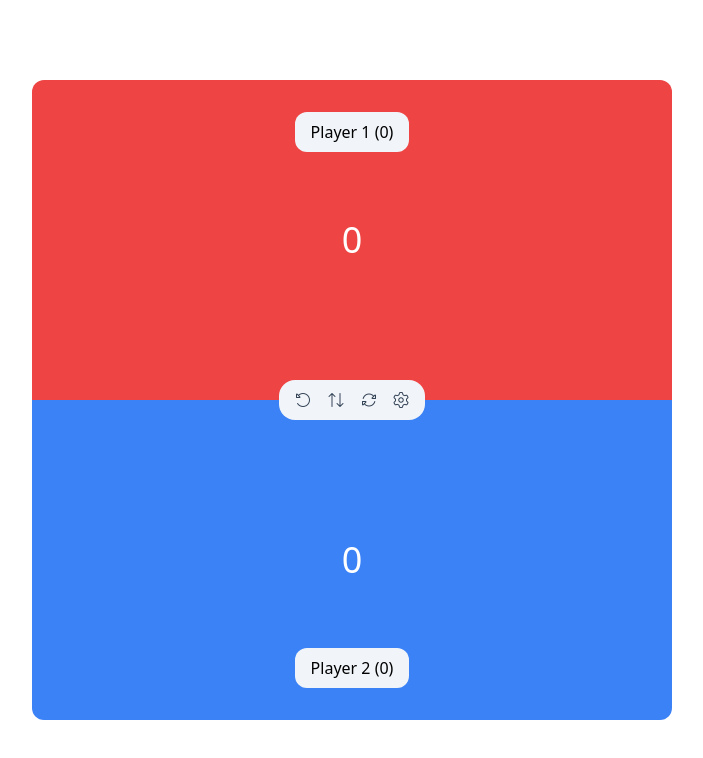
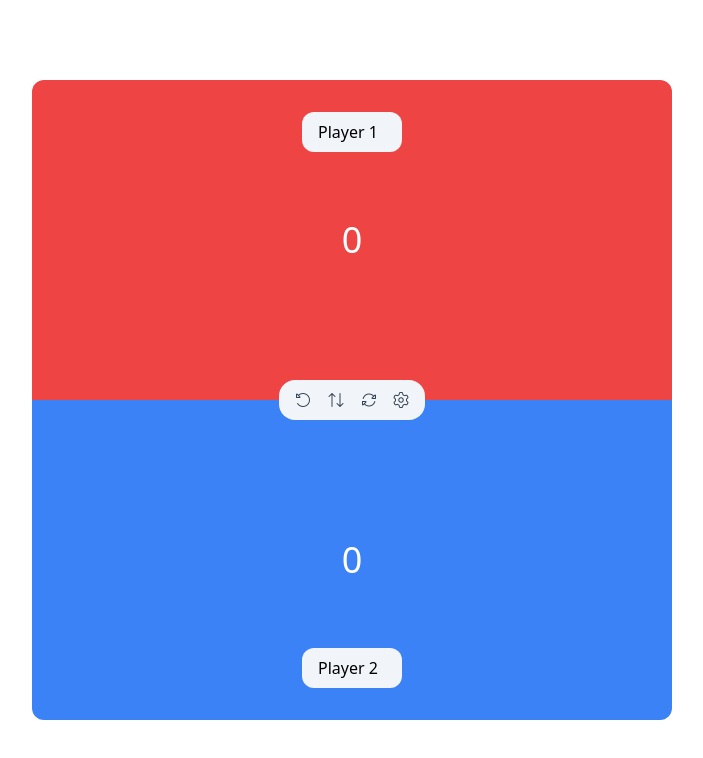
Before and after one commit to dwiwijaya/scoreleague, a Vue app: page / in a window 1280 px wide. Shown: the top 758 px of the page, without its empty margins (288-991 px from the left). Built offline with nearby package versions, Linux system fonts and the light colour scheme.

Commit message:
style: change medal to icon

```diff
--- a/src/components/Scoreboard.vue
+++ b/src/components/Scoreboard.vue
@@ -114,8 +114,10 @@ function saveName() {
       <!-- Player 1 -->
       <div :class="[colorPlayerOne, 'flex-1 flex items-center justify-center sm:rounded-t-xl']" @click="incrementScore('one')">
         <div class="absolute top-8 bg-slate-100 rounded-xl px-4 py-2 flex gap-2 items-center group">
-          <i v-if="scorePlayerOne > scorePlayerTwo" class="fad fa-crown text-orange-400"></i>
-          {{ playerOne }} ({{ medalsPlayerOne }})
+          {{ playerOne }}
+          <div class="flex items-center">
+            <i v-for="i in medalsPlayerOne" :key="i" class="fad fa-medal text-orange-400"></i>
+          </div>
           <button @click.stop="openModal('one')" class="hidden group-hover:block">
             <i class="fa-xs fal fa-pen"></i>
           </button>
@@ -135,8 +137,10 @@ function saveName() {
       <div :class="[colorPlayerTwo, 'flex-1 flex items-center justify-center sm:rounded-b-xl']" @click="incrementScore('two')">
         <h1 class="text-white text-4xl">{{ scorePlayerTwo }}</h1>
         <div class="absolute bottom-8 bg-slate-100 rounded-xl px-4 py-2 flex gap-2 items-center group">
-          <i v-if="scorePlayerTwo > scorePlayerOne" class="fad fa-crown text-orange-400"></i>
-          {{ playerTwo }} ({{ medalsPlayerTwo }})
+          {{ playerTwo }}
+          <div class="flex items-center">
+            <i v-for="i in medalsPlayerTwo" :key="i" class="fad fa-medal text-orange-400"></i>
+          </div>
           <button @click.stop="openModal('two')" class="hidden group-hover:block">
             <i class="fa-xs fal fa-pen"></i>
           </button>
```
